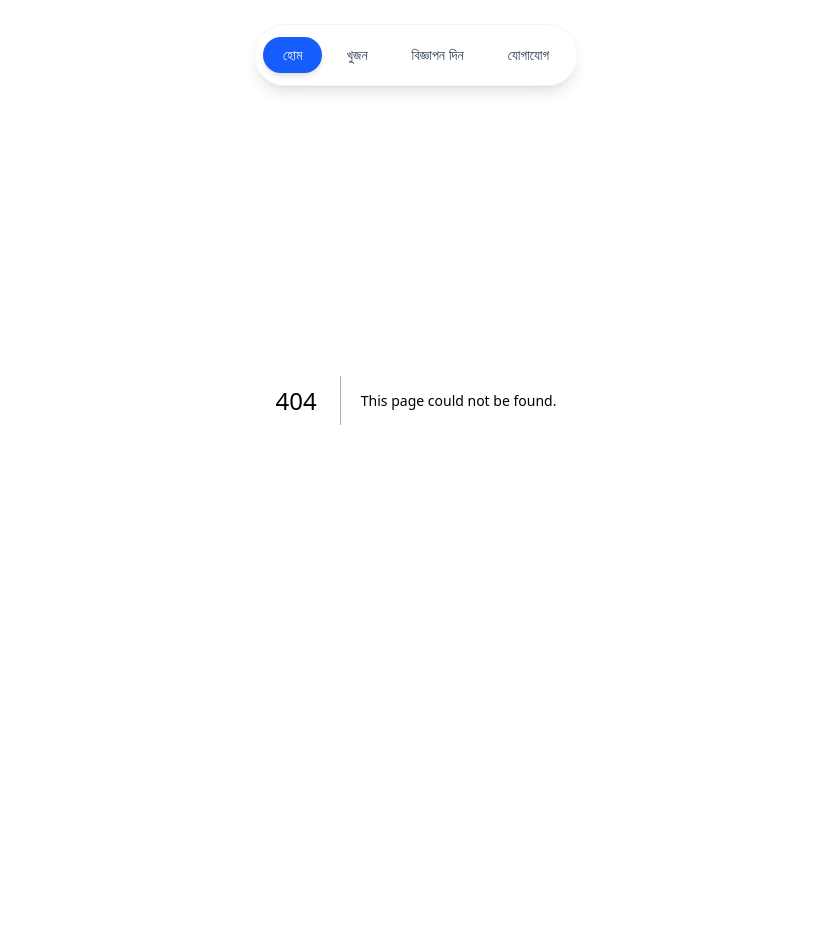
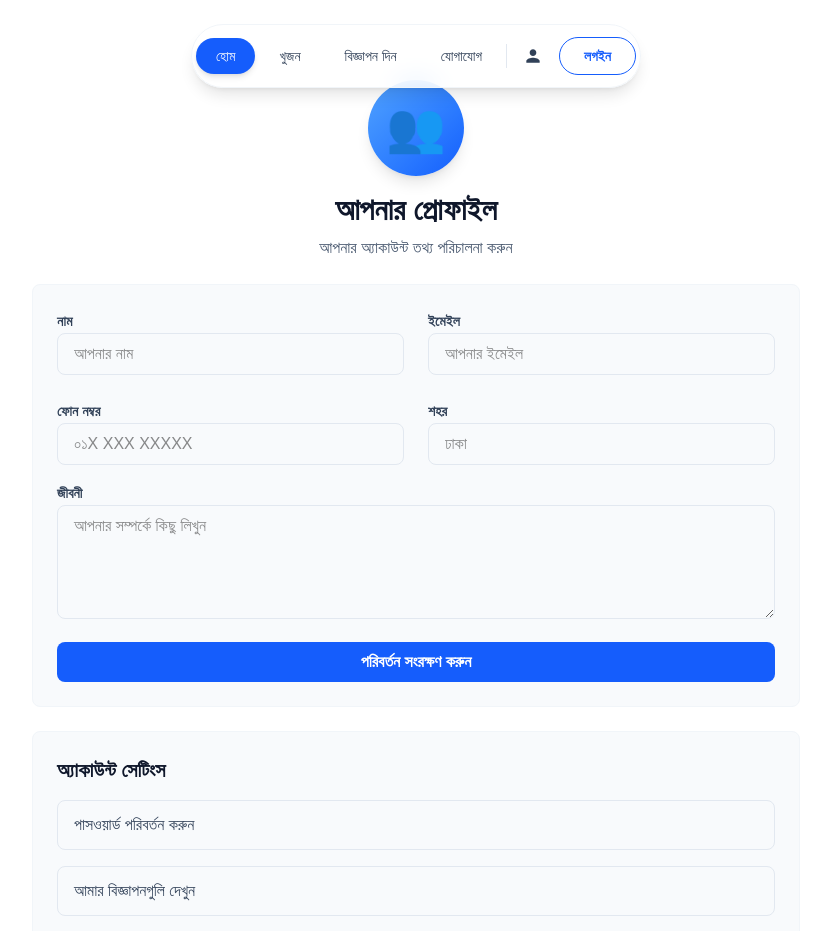
Before and after one commit to uzicodes/Dhaka-Basha, a Next.js app: page /profile in a window 1280 px wide. Before the commit this address had no page. Shown: the top 931 px of the page, without its empty margins (224-1055 px from the left). Before the commit the page ends 800 px from the top, so only its background shows below. Built offline with nearby package versions, Linux system fonts and the light colour scheme.

Commit message:
feat: navbar tweaks with new routes

```diff
--- a/app/components/Navbar.tsx
+++ b/app/components/Navbar.tsx
@@ -15,7 +15,7 @@ export default function Navbar() {
 
   return (
     <nav className="fixed top-6 left-1/2 transform -translate-x-1/2 z-50">
-      <div className="bg-white/80 backdrop-blur-md rounded-full shadow-lg border border-slate-100 px-2 py-3 flex items-center gap-1">
+      <div className="bg-white/80 backdrop-blur-md rounded-full shadow-lg border border-slate-100 px-1 py-3 flex items-center gap-1">
         {navItems.map((item) => (
           <Link
             key={item.id}
@@ -30,6 +30,29 @@ export default function Navbar() {
             {item.label}
           </Link>
         ))}
+
+        {/* Divider */}
+        <div className="h-6 w-px bg-slate-200"></div>
+
+        {/* Profile Icon */}
+        <Link href="/profile" className="px-3 py-2 text-slate-700 hover:text-blue-600 transition-colors">
+          <svg
+            className="w-5 h-5"
+            fill="currentColor"
+            viewBox="0 0 24 24"
+            xmlns="http://www.w3.org/2000/svg"
+          >
+            <path d="M12 12c2.21 0 4-1.79 4-4s-1.79-4-4-4-4 1.79-4 4 1.79 4 4 4zm0 2c-2.67 0-8 1.34-8 4v2h16v-2c0-2.66-5.33-4-8-4z" />
+          </svg>
+        </Link>
+
+        {/* Login Button */}
+        <Link
+          href="/login"
+          className="px-6 py-2 rounded-full text-sm font-semibold text-blue-600 border border-blue-600 hover:bg-blue-50 transition-colors"
+        >
+          লগইন
+        </Link>
       </div>
     </nav>
   );
--- /dev/null
+++ b/app/login/page.tsx
@@ -0,0 +1,62 @@
+export default function Login() {
+  return (
+    <main className="flex-grow flex flex-col items-center justify-center px-4 bg-white pt-20 pb-12">
+      <div className="max-w-md w-full space-y-6">
+        <div className="text-center space-y-2">
+          <h1 className="text-4xl font-bold text-slate-900">লগইন করুন</h1>
+          <p className="text-slate-600">আপনার অ্যাকাউন্টে সাইন ইন করুন</p>
+        </div>
+
+        <form className="space-y-4 bg-slate-50 p-6 rounded-lg border border-slate-100">
+          <div>
+            <label className="block text-slate-700 font-semibold mb-2">
+              ইমেইল
+            </label>
+            <input
+              type="email"
+              placeholder="আপনার ইমেইল"
+              className="w-full px-4 py-3 border border-slate-200 rounded-lg focus:outline-none focus:border-blue-500"
+            />
+          </div>
+
+          <div>
+            <label className="block text-slate-700 font-semibold mb-2">
+              পাসওয়ার্ড
+            </label>
+            <input
+              type="password"
+              placeholder="আপনার পাসওয়ার্ড"
+              className="w-full px-4 py-3 border border-slate-200 rounded-lg focus:outline-none focus:border-blue-500"
+            />
+          </div>
+
+          <div className="flex items-center justify-between text-sm">
+            <label className="flex items-center gap-2">
+              <input type="checkbox" className="rounded border-slate-300" />
+              <span className="text-slate-700">আমাকে মনে রাখুন</span>
+            </label>
+            <a href="#" className="text-blue-600 hover:text-blue-700">
+              পাসওয়ার্ড ভুলেছেন?
+            </a>
+          </div>
+
+          <button
+            type="submit"
+            className="w-full bg-blue-600 text-white py-3 rounded-lg hover:bg-blue-700 transition-colors font-semibold text-lg"
+          >
+            লগইন করুন
+          </button>
+        </form>
+
+        <div className="text-center space-y-4">
+          <p className="text-slate-600">
+            অ্যাকাউন্ট নেই?{" "}
+            <a href="/signup" className="text-blue-600 hover:text-blue-700 font-semibold">
+              সাইন আপ করুন
+            </a>
+          </p>
+        </div>
+      </div>
+    </main>
+  );
+}
--- /dev/null
+++ b/app/profile/page.tsx
@@ -0,0 +1,97 @@
+export default function Profile() {
+  return (
+    <main className="flex-grow flex flex-col items-center px-4 bg-white pt-20 pb-12">
+      <div className="max-w-3xl w-full space-y-8">
+        {/* Profile Header */}
+        <div className="space-y-6">
+          <div className="flex flex-col items-center space-y-4">
+            <div className="w-24 h-24 bg-gradient-to-br from-blue-400 to-blue-600 rounded-full flex items-center justify-center text-white text-5xl shadow-lg">
+              👥
+            </div>
+            <div className="text-center space-y-2">
+              <h1 className="text-3xl font-bold text-slate-900">আপনার প্রোফাইল</h1>
+              <p className="text-slate-600">আপনার অ্যাকাউন্ট তথ্য পরিচালনা করুন</p>
+            </div>
+          </div>
+
+          {/* Profile Info */}
+          <div className="bg-slate-50 border border-slate-100 rounded-lg p-6 space-y-4">
+            <div className="grid grid-cols-1 md:grid-cols-2 gap-6">
+              <div className="space-y-2">
+                <label className="text-slate-700 font-semibold text-sm">নাম</label>
+                <input
+                  type="text"
+                  placeholder="আপনার নাম"
+                  className="w-full px-4 py-2 border border-slate-200 rounded-lg focus:outline-none focus:border-blue-500"
+                />
+              </div>
+              <div className="space-y-2">
+                <label className="text-slate-700 font-semibold text-sm">ইমেইল</label>
+                <input
+                  type="email"
+                  placeholder="আপনার ইমেইল"
+                  className="w-full px-4 py-2 border border-slate-200 rounded-lg focus:outline-none focus:border-blue-500"
+                />
+              </div>
+              <div className="space-y-2">
+                <label className="text-slate-700 font-semibold text-sm">ফোন নম্বর</label>
+                <input
+                  type="tel"
+                  placeholder="০১X XXX XXXXX"
+                  className="w-full px-4 py-2 border border-slate-200 rounded-lg focus:outline-none focus:border-blue-500"
+                />
+              </div>
+              <div className="space-y-2">
+                <label className="text-slate-700 font-semibold text-sm">শহর</label>
+                <input
+                  type="text"
+                  placeholder="ঢাকা"
+                  className="w-full px-4 py-2 border border-slate-200 rounded-lg focus:outline-none focus:border-blue-500"
+                />
+              </div>
+            </div>
+
+            <div className="space-y-2">
+              <label className="text-slate-700 font-semibold text-sm">জীবনী</label>
+              <textarea
+                placeholder="আপনার সম্পর্কে কিছু লিখুন"
+                rows={4}
+                className="w-full px-4 py-2 border border-slate-200 rounded-lg focus:outline-none focus:border-blue-500"
+              />
+            </div>
+
+            <button className="w-full bg-blue-600 text-white py-2 rounded-lg hover:bg-blue-700 transition-colors font-semibold">
+              পরিবর্তন সংরক্ষণ করুন
+            </button>
+          </div>
+
+          {/* Account Settings */}
+          <div className="bg-slate-50 border border-slate-100 rounded-lg p-6 space-y-4">
+            <h2 className="text-xl font-bold text-slate-900">অ্যাকাউন্ট সেটিংস</h2>
+
+            <button className="w-full text-left px-4 py-3 border border-slate-200 rounded-lg hover:bg-white transition-colors text-slate-700 font-medium">
+              পাসওয়ার্ড পরিবর্তন করুন
+            </button>
+
+            <button className="w-full text-left px-4 py-3 border border-slate-200 rounded-lg hover:bg-white transition-colors text-slate-700 font-medium">
+              আমার বিজ্ঞাপনগুলি দেখুন
+            </button>
+
+            <button className="w-full text-left px-4 py-3 border border-slate-200 rounded-lg hover:bg-white transition-colors text-slate-700 font-medium">
+              সংরক্ষিত সম্পত্তি
+            </button>
+
+            <button className="w-full text-left px-4 py-3 border border-red-200 rounded-lg hover:bg-red-50 transition-colors text-red-600 font-medium">
+              অ্যাকাউন্ট মুছুন
+            </button>
+          </div>
+
+          {/* Logout */}
+          <button className="w-full px-6 py-3 rounded-lg border-2 border-red-600 text-red-600 hover:bg-red-50 transition-colors font-semibold text-lg">
+            লগ আউট করুন
+          </button>
+        </div>
+      </div>
+    </main>
+  );
+}
```
